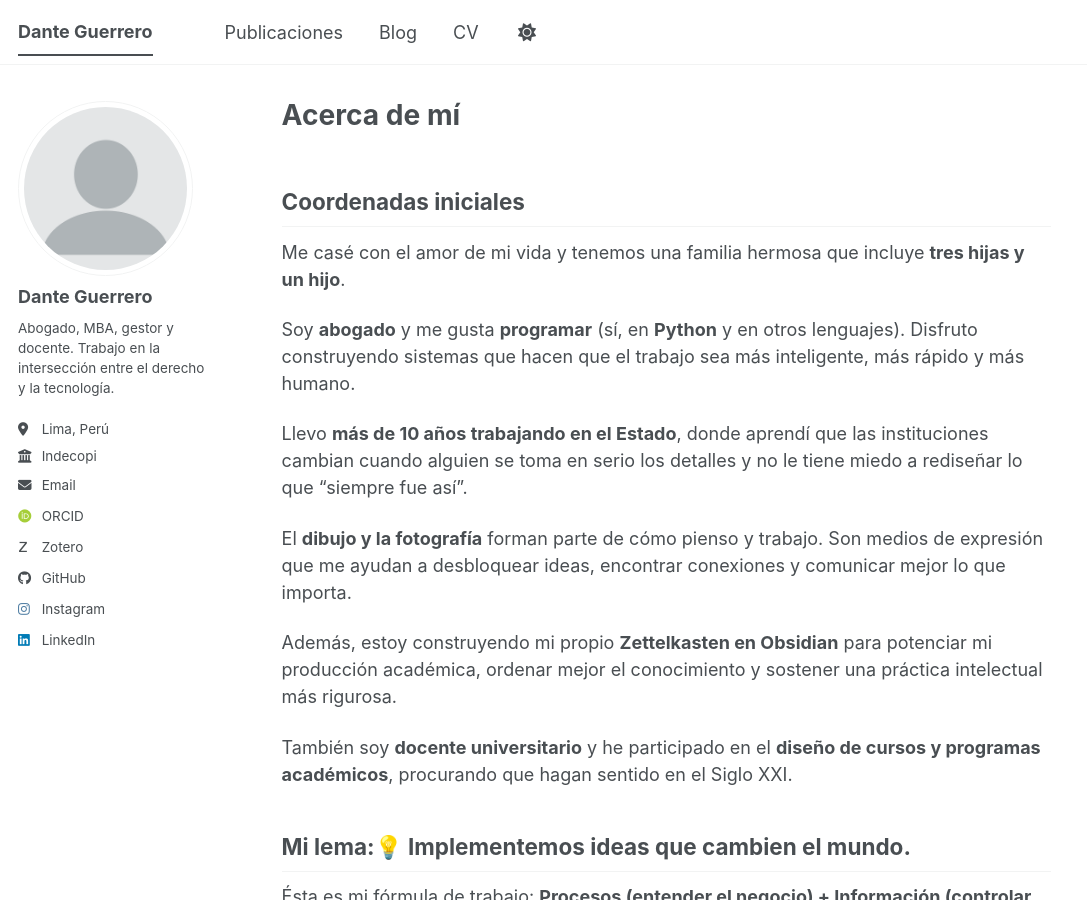
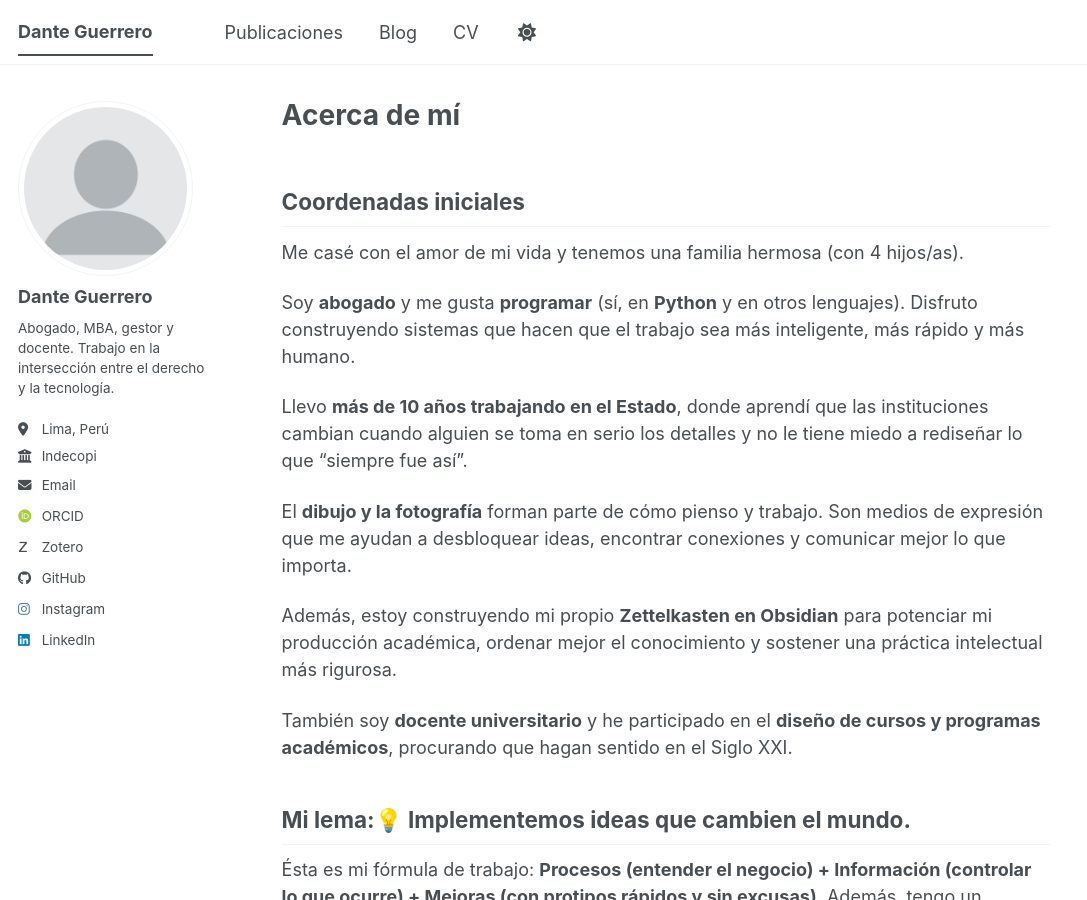
Before and after one commit to Dante-Guerrero/Dante-Guerrero.github.io, a Jekyll site: the page built from _pages/about.md, in a window 1280 px wide and 900 px high. Shown: the whole window, without its empty margins (0-1087 px from the left). Built offline with Jekyll 4.4.1, drawn with Linux system fonts in a browser that asks for light colours; some web fonts are replaced; a script bundle is joined from its source files by our own code; library files that are not in the unit come from our copies.

Commit message:
NUEVA VERSIÓN de _pages/about.md

```diff
--- a/_pages/about.md
+++ b/_pages/about.md
@@ -9,7 +9,7 @@ redirect_from:
 
 ## Coordenadas iniciales
 
-Me casé con el amor de mi vida y tenemos una familia hermosa que incluye **tres hijas y un hijo**.
+Me casé con el amor de mi vida y tenemos una familia hermosa (con 4 hijos/as).
 
 Soy **abogado** y me gusta **programar** (sí, en **Python** y en otros lenguajes). Disfruto construyendo sistemas que hacen que el trabajo sea más inteligente, más rápido y más humano.
 
```
